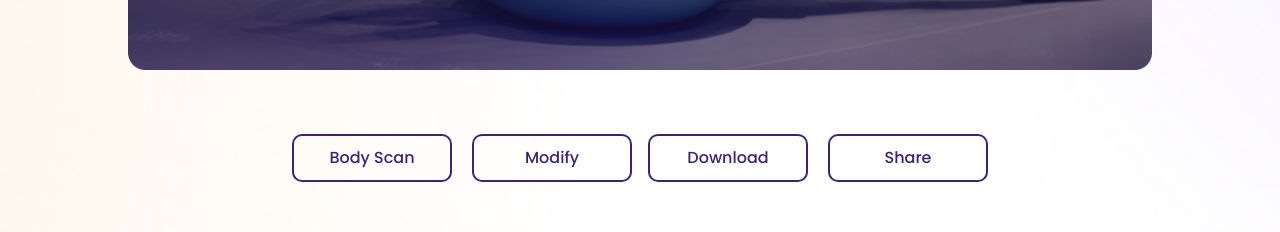
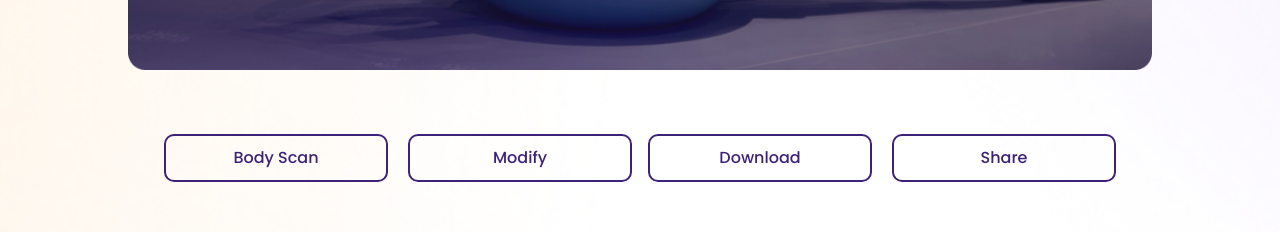
Before and after one commit to imran-farooq7/architectus, a Next.js app: page / in a window 1280 px wide. Shown: the part 944-1176 px from the top of the page. Built offline with nearby package versions, Linux system fonts and the light colour scheme.

Commit message:
workout hero image change

```diff
--- a/components/shared ui/Button.tsx
+++ b/components/shared ui/Button.tsx
@@ -2,7 +2,7 @@ const Button = ({ text, disabled }: { text: string; disabled?: boolean }) => {
 	return (
 		<button
 			disabled={disabled}
-			className=" md:px-0 w-full min-w-40 max-w-44 text-nowrap text-base py-2.5 rounded-[10px] border-[2px] border-[#3D2278] font-medium bg-transparent text-[#3D2278] disabled:opacity-40"
+			className=" md:px-0 w-full min-w-40 md:min-w-50 lg:min-w-56 text-nowrap text-base py-2.5 rounded-[10px] border-[2px] border-[#3D2278] font-medium bg-transparent text-[#3D2278] disabled:opacity-40"
 		>
 			{text}
 		</button>
--- a/components/shared ui/ButtonsGroup.tsx
+++ b/components/shared ui/ButtonsGroup.tsx
@@ -58,7 +58,15 @@ const ButtonsGroup = ({
 						>
 							<Button text="Download" />
 						</div>
-						<Button text="Share" />
+						<div
+							className="w-full md:w-fit"
+							onClick={() => {
+								setModalContent!("share");
+								setOpen!(true);
+							}}
+						>
+							<Button text="Share" />
+						</div>
 					</div>
 				</>
 			)}
--- a/components/workout/body/CreateCard.tsx
+++ b/components/workout/body/CreateCard.tsx
@@ -90,13 +90,16 @@ const CreateCard = ({
 	if (modalContent === "download") {
 		content = <Download setOpen={setOpen} />;
 	}
+	if (modalContent === "share") {
+		content = <Download isCoach setOpen={setOpen} />;
+	}
 	return (
 		<div className="flex relative flex-col mx-8 bg-white rounded-2xl p-8 max-w-full">
 			{isLoading ? (
 				<div className="flex flex-col items-center py-12">
 					<Image src={Loader} alt="loading" className="animate-spin" />
 					<p className="mt-8 text-center">
-						Architectus Ai is analyzing your documentation
+						Workout Created is analyzing your documentation
 					</p>
 					<Image
 						src={Cross}
--- a/components/workout/body/Download.tsx
+++ b/components/workout/body/Download.tsx
@@ -21,7 +21,7 @@ const Download = ({
 				src={Cross}
 				alt="close"
 				onClick={() => setOpen(false)}
-				className="top-[30px] right-[30px] absolute cursor-pointer"
+				className="top-4 right-4 absolute cursor-pointer"
 			/>
 			<div className="px-0 md:px-20">
 				<div className="download py-10 mb-8 px-16 rounded-[20px]">
--- a/components/workout/workout tab/WorkoutTab.tsx
+++ b/components/workout/workout tab/WorkoutTab.tsx
@@ -3,7 +3,7 @@ import Reviews from "@/components/reviews/Reviews";
 import ButtonsGroup from "@/components/shared ui/ButtonsGroup";
 import Modal from "@/components/shared ui/Modal";
 import Line from "@/public/linewrk.png";
-import Img1 from "@/public/wot.svg";
+import Img1 from "@/public/workoutnew.svg";
 import Image from "next/image";
 import { useState } from "react";
 import CreateCard from "../body/CreateCard";
```
Also changed, not shown: public/workoutnew.svg (added).
